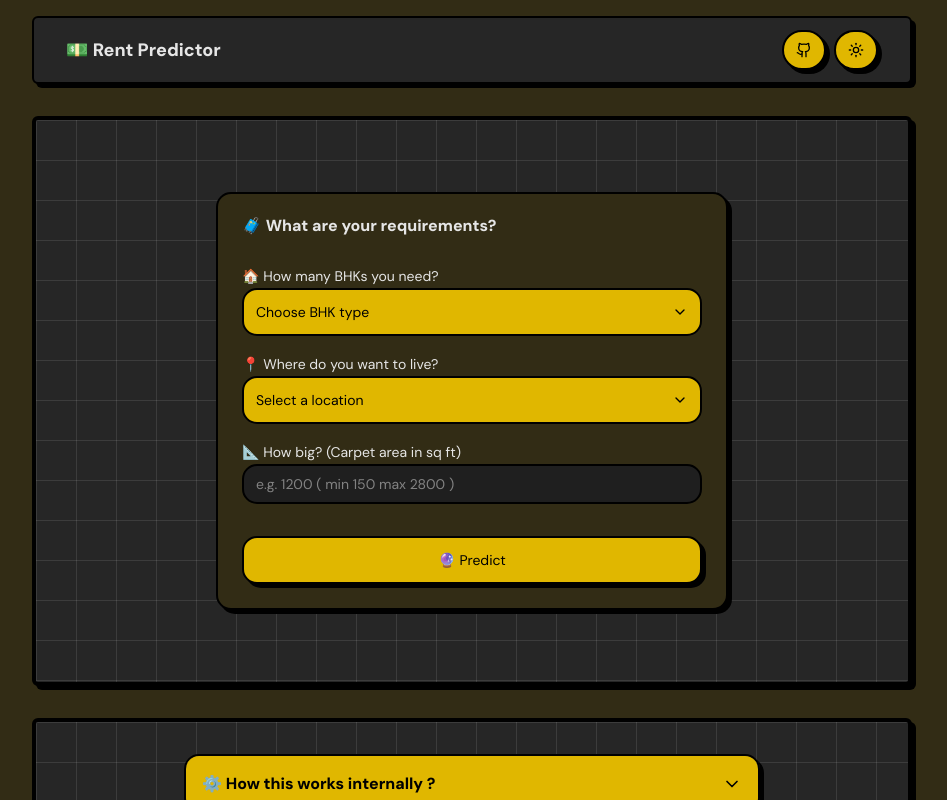
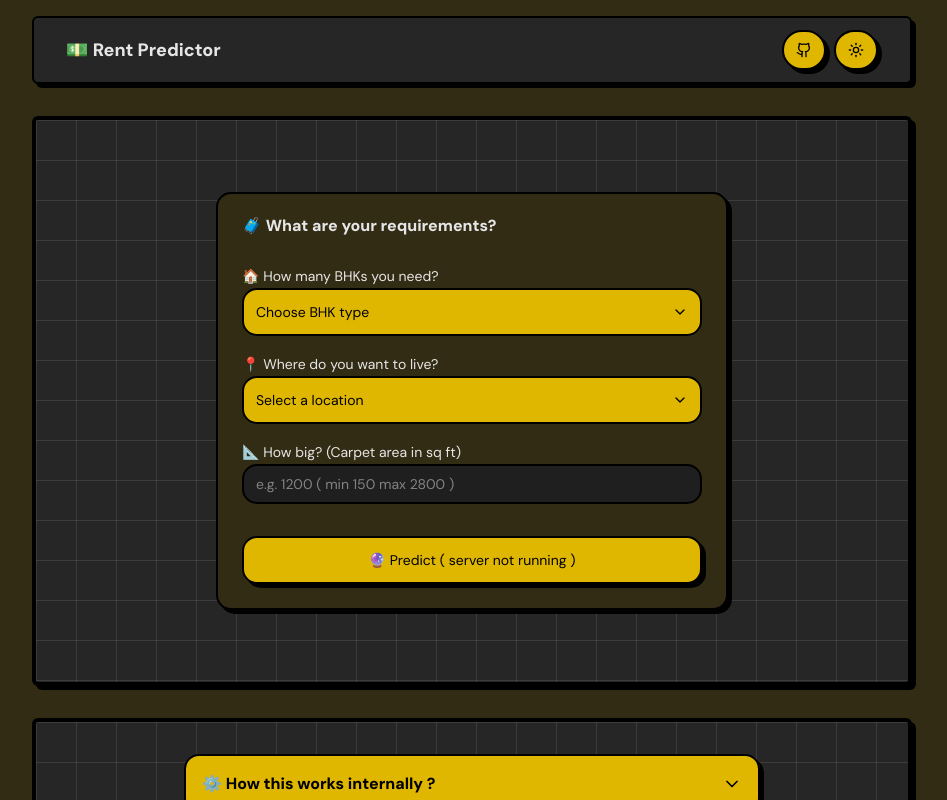
Before and after one commit to Rohitlodhii/rent-predictor-ml-nextjs, a Next.js app in the folder rent_predictor_frontend/: page / in a window 1280 px wide. Shown: the top 800 px of the page, without its empty margins (168-1115 px from the left). Built offline with nearby package versions, Linux system fonts and the light colour scheme.

Commit message:
Update inputCard.tsx
add server stop warning

```diff
--- a/rent_predictor_frontend/src/components/inputCard.tsx
+++ b/rent_predictor_frontend/src/components/inputCard.tsx
@@ -115,7 +115,7 @@ type Props = {
                 </Button>
             ) : (
                   <Button className="w-full " onClick={onPredict}>
-                  🔮 Predict
+                  🔮 Predict ( server not running  )
                 </Button>
             )}
 
```
